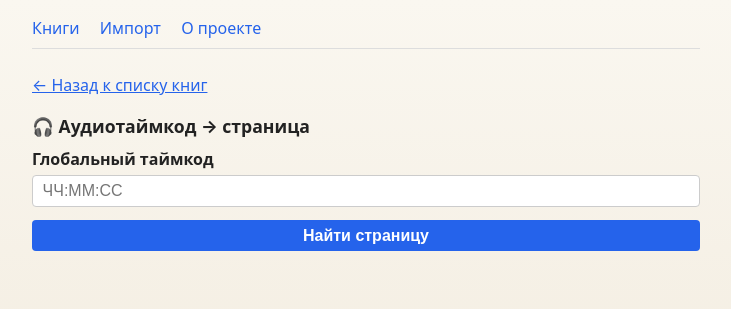
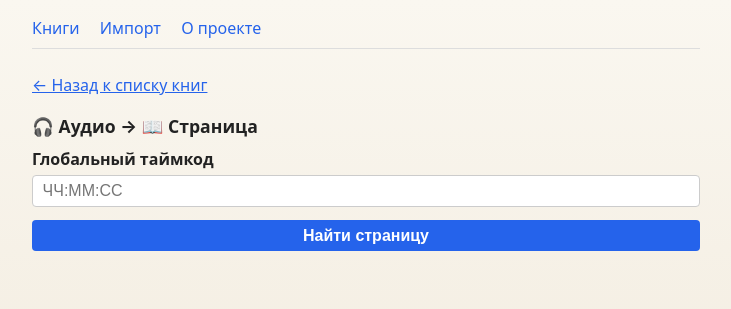
Before and after one commit to slarkslarkshark/SPARK, a Python web app: template spark/web/templates/lookup_audio.html in a window 1280 px wide. Shown: the top 309 px of the page, without its empty margins (274-1005 px from the left). Run offline with Jinja, Linux system fonts and the light colour scheme; the template is opened without the code that fills it, so the values that code supplies are empty.

```diff
--- a/spark/web/templates/lookup_audio.html
+++ b/spark/web/templates/lookup_audio.html
@@ -3,7 +3,7 @@
 {% block content %}
 <p style="margin-bottom:0.5rem;"><a href="/">&larr; Назад к списку книг</a></p>
 <h1>{{ book_title or book_id }}</h1>
-<h2>🎧 Аудиотаймкод → страница</h2>
+<h2>🎧 Аудио → 📖 Страница</h2>
 
 <form method="get">
     <label for="time">Глобальный таймкод</label>
--- a/spark/web/templates/lookup_page.html
+++ b/spark/web/templates/lookup_page.html
@@ -3,7 +3,7 @@
 {% block content %}
 <p style="margin-bottom:0.5rem;"><a href="/">&larr; Назад к списку книг</a></p>
 <h1>{{ book_title or book_id }}</h1>
-<h2>📖 Страница → аудио</h2>
+<h2>📖 Страница → 🎧 Аудио</h2>
 
 <form method="get">
     <label for="page">Номер страницы</label>
```
